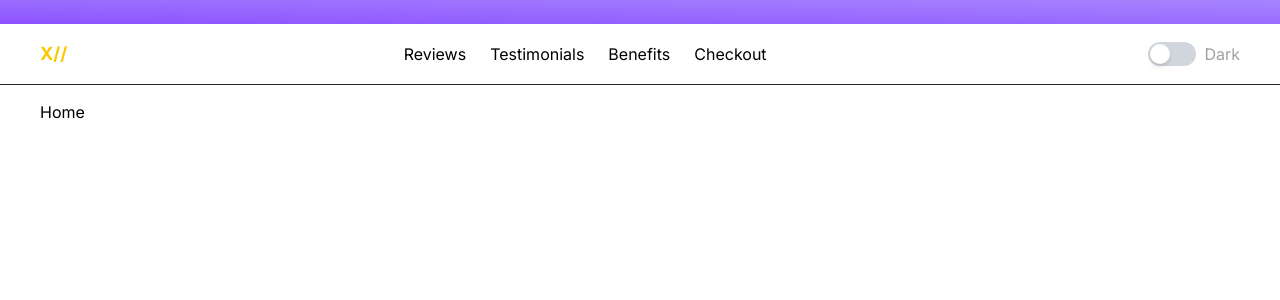
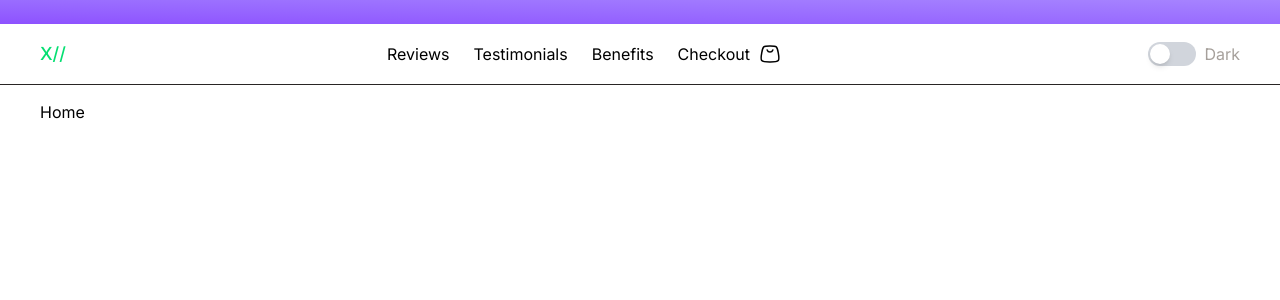
Before and after one commit to daryldeogracias/conv-web-app, a Next.js app: page / in a window 1280 px wide. Shown: the top 300 px of the page. Built offline with nearby package versions, Linux system fonts and the light colour scheme.

Commit message:
chore: new logo

```diff
--- a/app/components/Navbar.tsx
+++ b/app/components/Navbar.tsx
@@ -2,6 +2,7 @@
 
 import React from "react";
 import Mode from "./Mode";
+import Bag from "@/public/Bag";
 
 const Navbar = () => {
   return (
@@ -9,7 +10,7 @@ const Navbar = () => {
       <div className="fixed top-0 left-0 w-full border-b border-stone-800 z-50 bg-white dark:bg-black">
         <div className=" bg-linear-to-bl from-violet-400 to-violet-500 p-3"></div>
         <div className="flex items-center justify-between max-w-[1200px] mx-auto py-4">
-          <p className="font-bold text-yellow-400 text-lg">X//</p>
+          <p className="font-medium text-green-400 text-lg">X//</p>
           <div className="flex items-center gap-6 text-black dark:text-white">
             <div className="cursor-pointer hover:underline underline-offset-2">
               Reviews
@@ -20,8 +21,9 @@ const Navbar = () => {
             <div className="cursor-pointer hover:underline underline-offset-2">
               Benefits
             </div>
-            <div className="cursor-pointer hover:underline underline-offset-2">
-              Checkout
+            <div className="flex items-center gap-2 cursor-pointer hover:underline underline-offset-2">
+              <div>Checkout</div>
+              <Bag />
             </div>
           </div>
           <Mode />
--- /dev/null
+++ b/public/Bag.tsx
@@ -0,0 +1,19 @@
+import React from "react";
+import type { SVGProps } from "react";
+
+export default function Bag(props: SVGProps<SVGSVGElement>) {
+  return (
+    <svg
+      xmlns="http://www.w3.org/2000/svg"
+      width={24}
+      height={24}
+      viewBox="0 0 24 24"
+      {...props}
+    >
+      <g fill="none" stroke="currentColor" strokeWidth={1.5}>
+        <path d="M3.742 18.555C4.942 20 7.174 20 11.64 20h.72c4.466 0 6.699 0 7.899-1.445m-16.517 0c-1.2-1.446-.788-3.64.035-8.03c.585-3.12.877-4.681 1.988-5.603M3.742 18.555Zm16.517 0c1.2-1.446.788-3.64-.035-8.03c-.585-3.12-.878-4.681-1.989-5.603m2.024 13.633ZM18.235 4.922C17.125 4 15.536 4 12.361 4h-.722c-3.175 0-4.763 0-5.874.922m12.47 0Zm-12.47 0Z"></path>
+        <path strokeLinecap="round" d="M9.17 8a3.001 3.001 0 0 0 5.66 0"></path>
+      </g>
+    </svg>
+  );
+}
```
